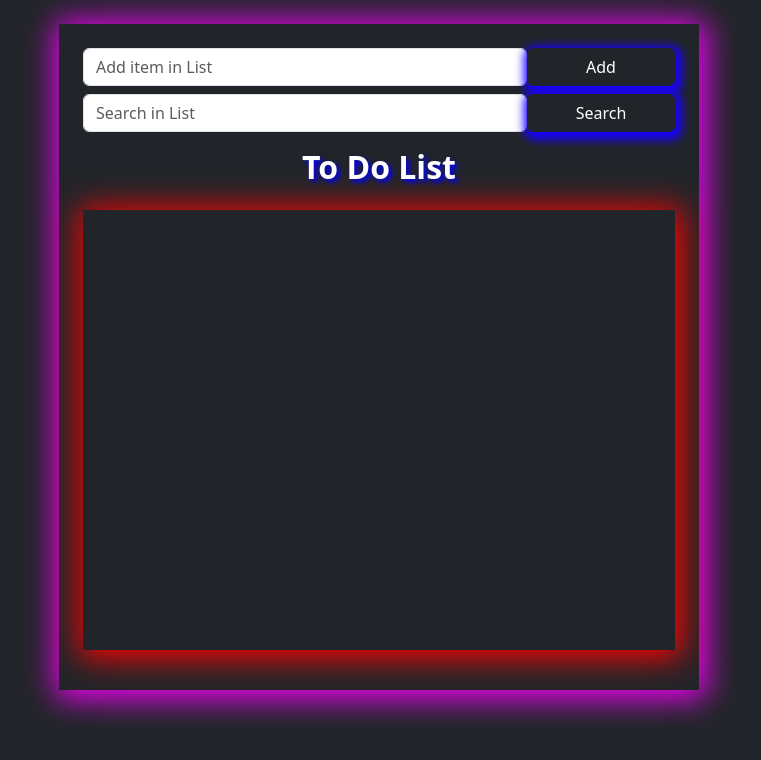
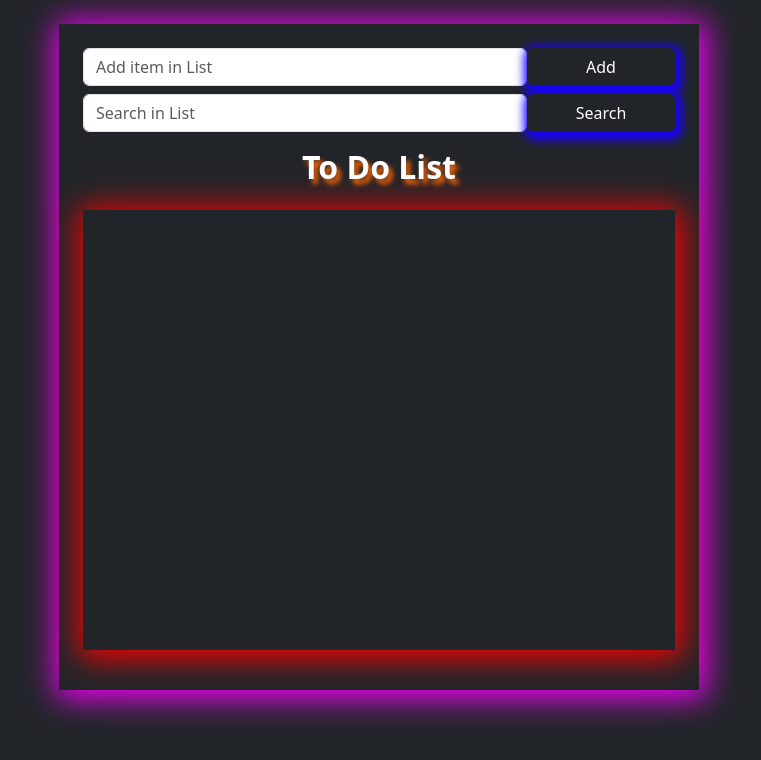
Before and after one commit to AlirezaZejaji/To-Do-List, a plain HTML site: page index.html in a window 1280 px wide. Shown: the whole page, without its empty margins (261-1022 px from the left). Drawn offline with Linux system fonts and the light colour scheme.

```diff
--- a/assets/css/style.css
+++ b/assets/css/style.css
@@ -14,5 +14,5 @@
     box-shadow: 2px 3px 30px 5px rgb(255, 251, 0);
 }
 .text-shadow{
-    text-shadow: 3px 3px 5px blue;
+    text-shadow: 4px 5px 5px rgb(255, 102, 0);
 }
```
